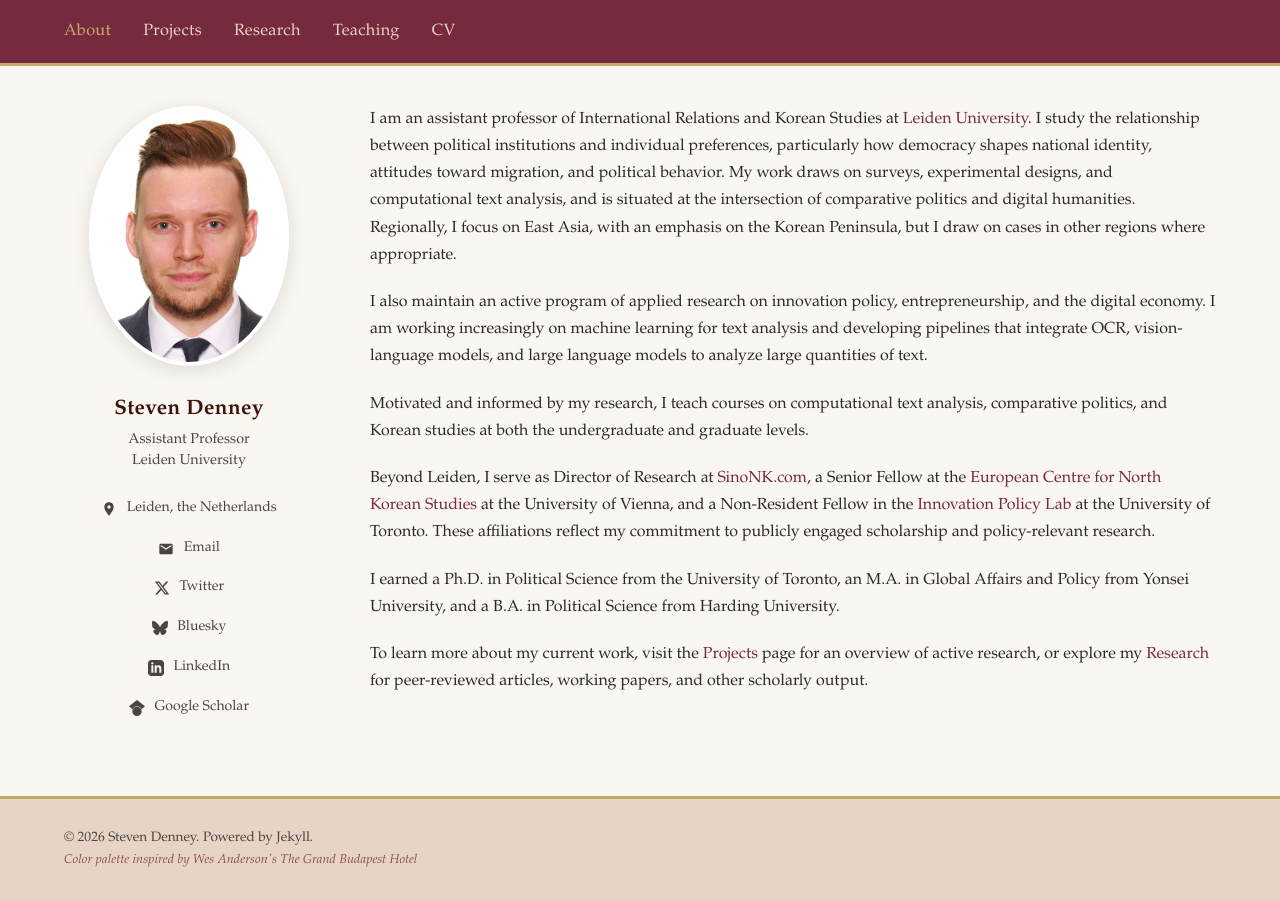
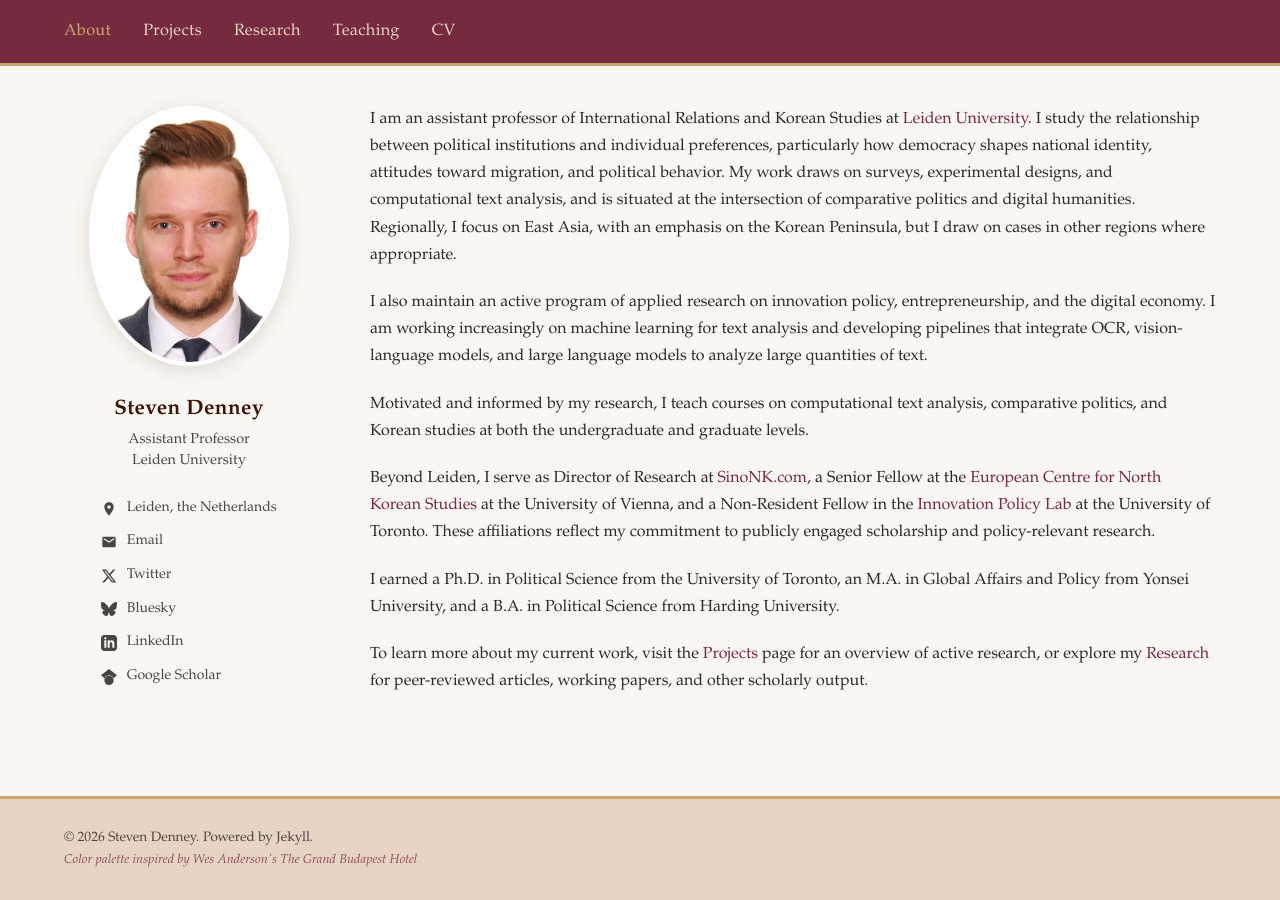
Before and after one commit to scdenney/scdenney.github.io, a Jekyll site: the page built from index.md, in a window 1280 px wide. Built offline with Jekyll 4.4.1, drawn with Linux system fonts in a browser that asks for light colours.

Commit message:
Center social links as a group rather than individually

```diff
--- a/assets/css/style.css
+++ b/assets/css/style.css
@@ -173,7 +173,8 @@ body {
   list-style: none;
   padding: 0;
   margin: 0;
-  text-align: center;
+  display: inline-block;
+  text-align: left;
 }
 
 .author__urls li {
@@ -181,7 +182,7 @@ body {
 }
 
 .author__urls a {
-  display: inline-flex;
+  display: flex;
   align-items: center;
   gap: 0.6rem;
   color: var(--text-gray);
```
